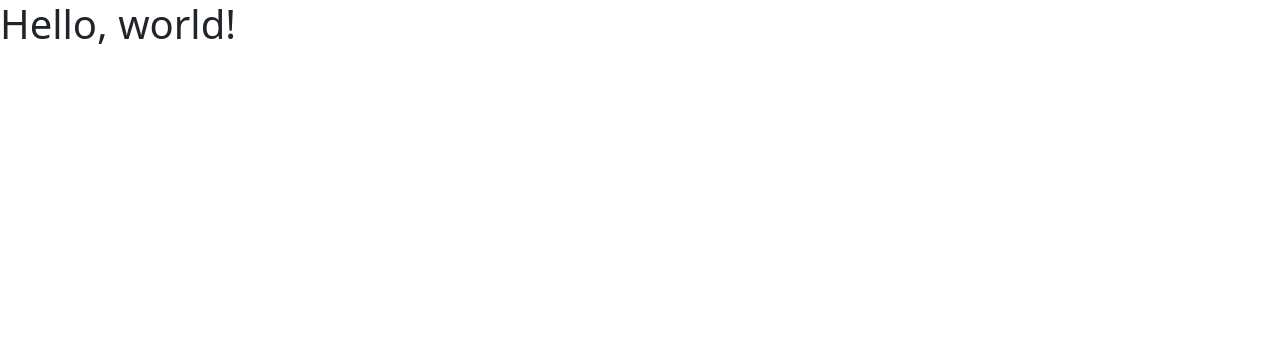
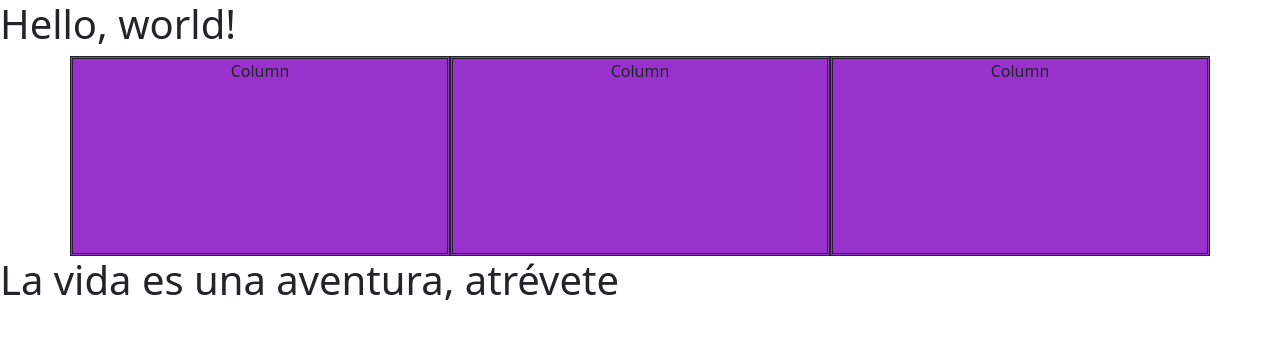
Before and after one commit to Lourdes2910/bootstrap, a plain HTML site: page index.html in a window 1280 px wide. Drawn offline with nearby package versions, Linux system fonts and the light colour scheme.

Commit message:
añadi frase motivadora

```diff
--- a/index.html
+++ b/index.html
@@ -5,9 +5,36 @@
     <meta name="viewport" content="width=device-width, initial-scale=1">
     <title>Bootstrap demo</title>
     <link href="https://cdn.jsdelivr.net/npm/bootstrap@5.2.0/dist/css/bootstrap.min.css" rel="stylesheet" integrity="sha384-gH2yIJqKdNHPEq0n4Mqa/HGKIhSkIHeL5AyhkYV8i59U5AR6csBvApHHNl/vI1Bx" crossorigin="anonymous">
-  </head>
+    <style>
+.col, .col-md-4 {
+        background-color: darkorchid;
+        height: 200px;
+        border:double 3px;
+    }
+    </style>
+</head>
+
+
+
   <body>
     <h1>Hello, world!</h1>
+            <div class="container text-center">
+                <div class="row">
+                  <div class="col">
+                    Column
+                  </div>
+                  <div class="col">
+                    Column
+                  </div>
+                  <div class="col">
+                    Column
+                  </div>
+                </div>
+              </div>
+              <h1>
+                La vida es una aventura, atrévete
+              </h1>
+
     <script src="https://cdn.jsdelivr.net/npm/bootstrap@5.2.0/dist/js/bootstrap.bundle.min.js" integrity="sha384-A3rJD856KowSb7dwlZdYEkO39Gagi7vIsF0jrRAoQmDKKtQBHUuLZ9AsSv4jD4Xa" crossorigin="anonymous"></script>
   </body>
 </html>
```
